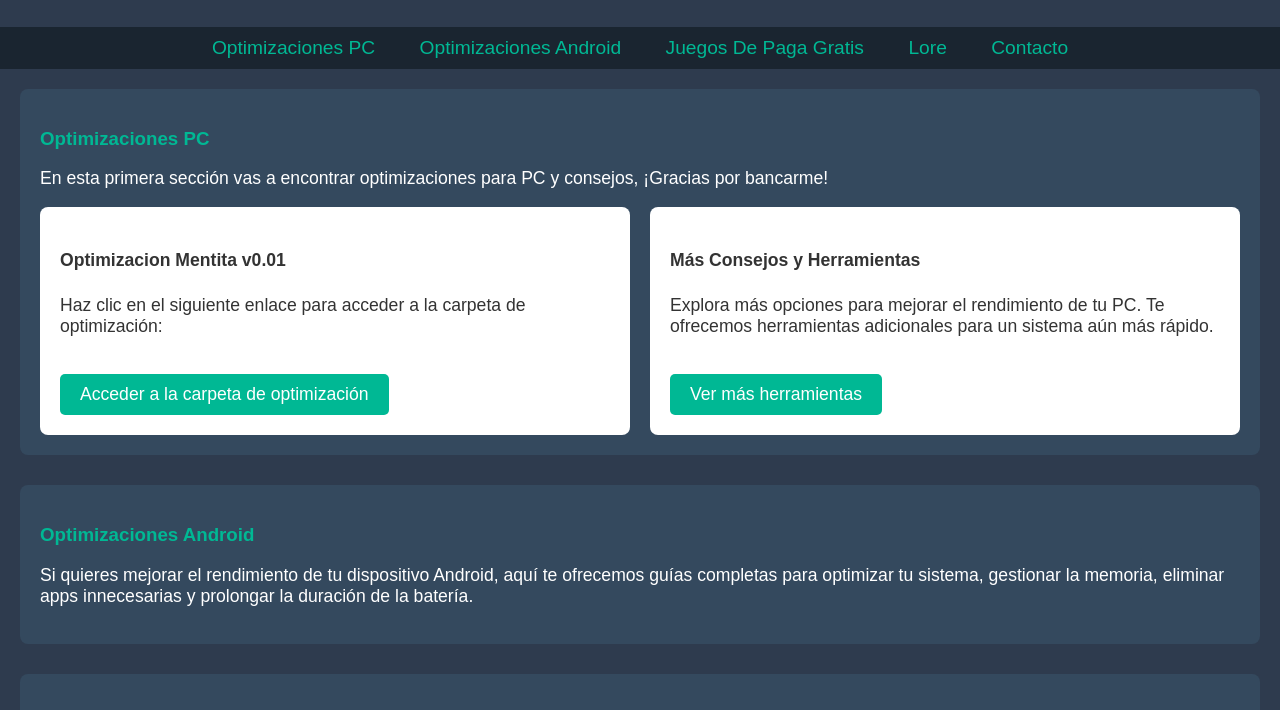
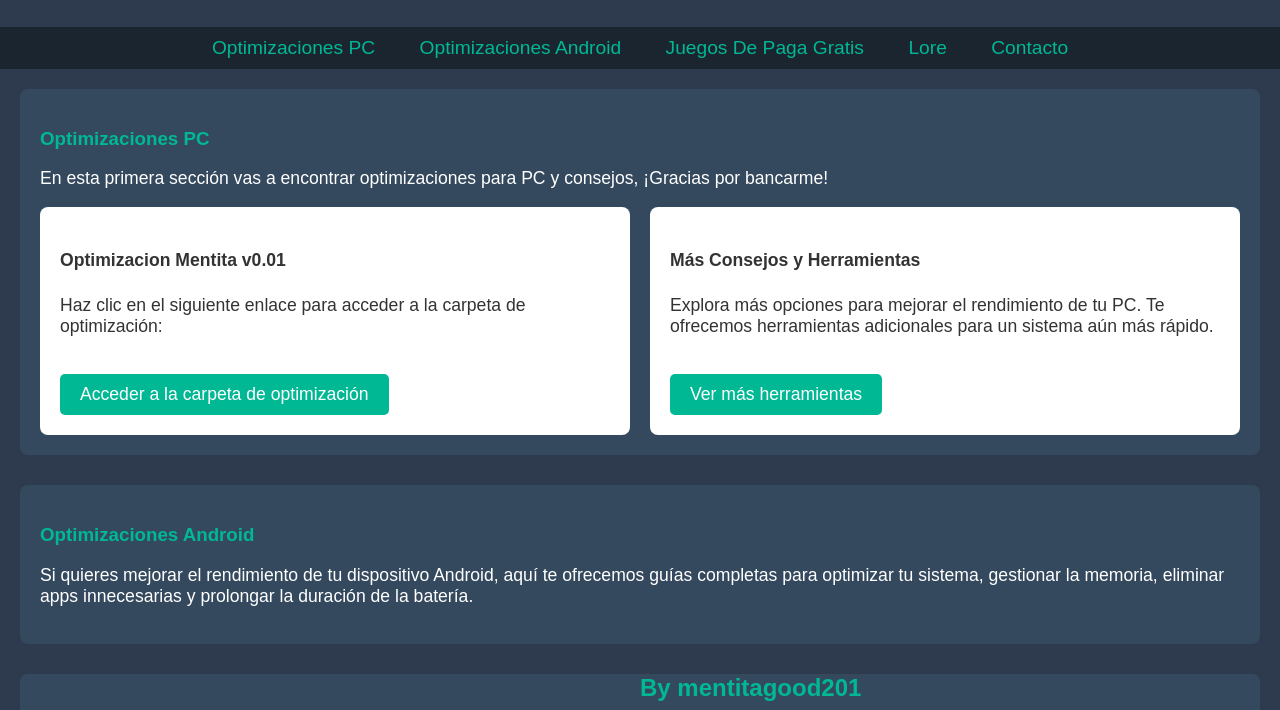
Before and after one commit to mentitagood201/menta-optis, a plain HTML site: page index.html in a window 1280 px wide. Shown: the part 78-788 px from the top of the page. Drawn offline with Linux system fonts and the light colour scheme.

Commit message:
Add files via upload

```diff
--- a/index.html
+++ b/index.html
@@ -82,6 +82,30 @@
             color: #333;
         }
 
+        /* Animación de entrada */
+        .by-mentita {
+            font-size: 1.5em;
+            color: #00b894;
+            font-weight: bold;
+            position: absolute;
+            bottom: 20px;
+            left: 50%;
+            transform: translateX(-50%);
+            opacity: 0;
+            animation: fadeInUp 2s ease-in-out forwards;
+            animation-delay: 3s; /* Se espera 3 segundos para que aparezca */
+        }
+
+        @keyframes fadeInUp {
+            0% {
+                opacity: 0;
+                transform: translateY(20px);
+            }
+            100% {
+                opacity: 1;
+                transform: translateY(0);
+            }
+        }
     </style>
 </head>
 <body>
@@ -151,5 +175,10 @@
         </div>
     </div>
 
+    <!-- Animación "By Mentita" -->
+    <div class="by-mentita">
+        By mentitagood201
+    </div>
+
 </body>
 </html>
```
